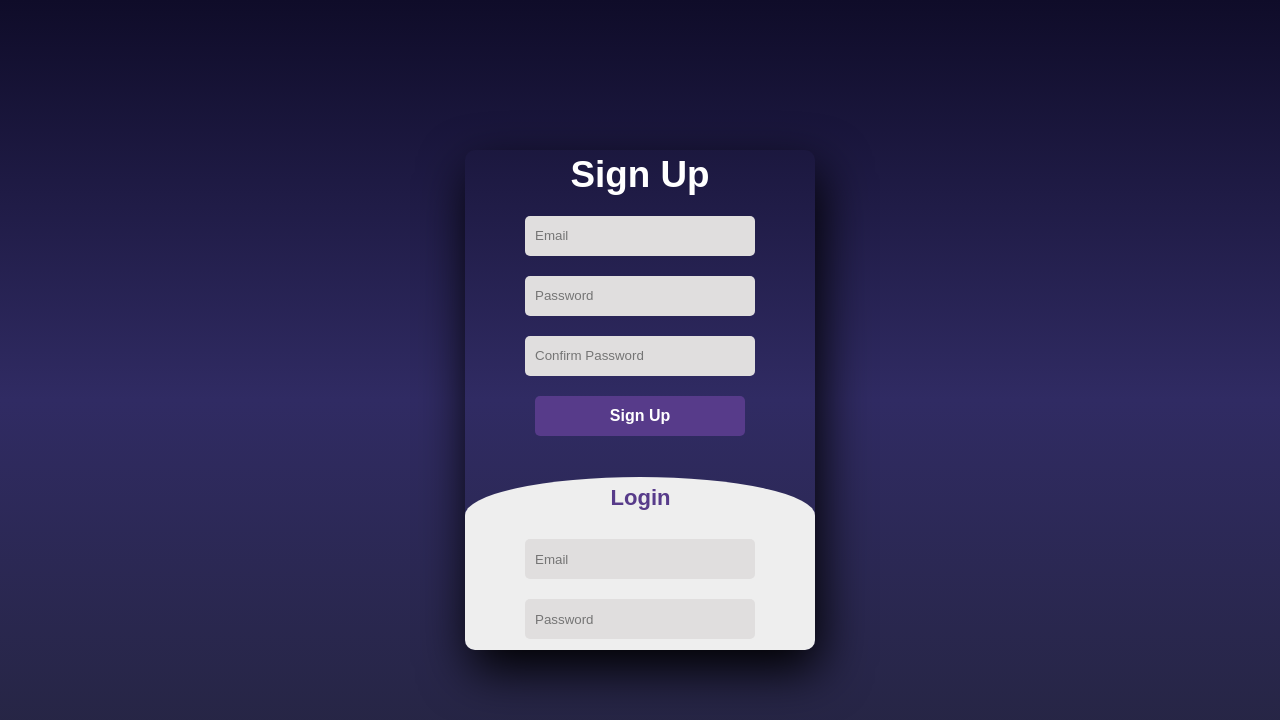
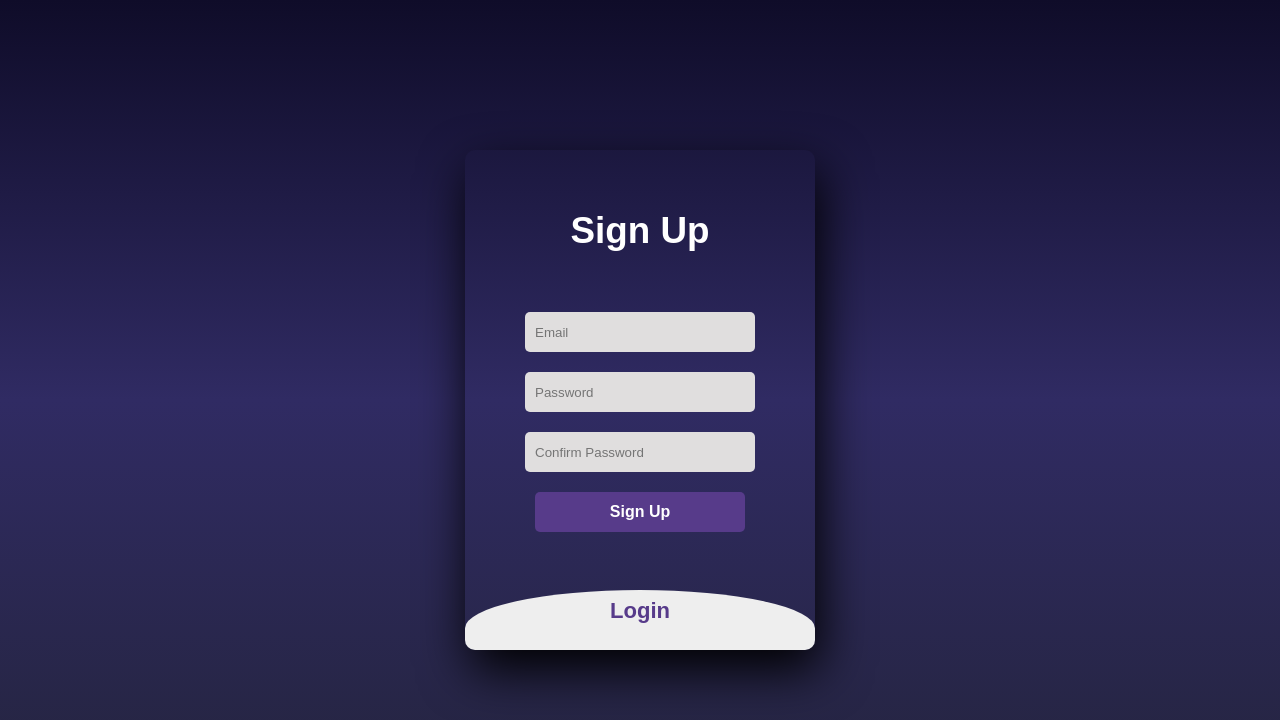
Before and after one commit to CMSC-447-Software-Engineering/gizzyGallery, a React (Create React App) app: page / in a window 1280 px wide. Shown: the top 720 px of the page. Built offline with nearby package versions, Linux system fonts and the light colour scheme; no server answers.

Commit message:
Fix login

```diff
--- a/src/pages/gizzyGal.css
+++ b/src/pages/gizzyGal.css
@@ -141,9 +141,6 @@ h2{
 	background-color: green;
 	height: 50%;
 }
-label{
-	margin: 1%;
-}
 .upload_input{
 	margin: 2%;
 	align-content: center;
```
